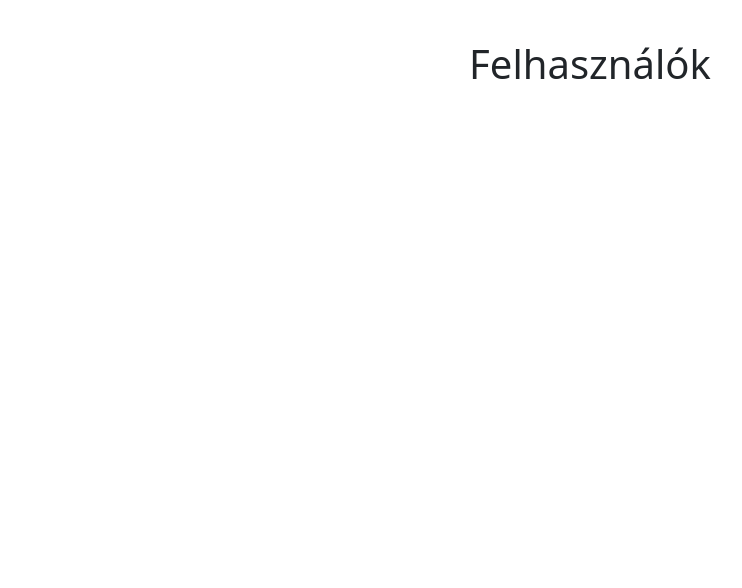
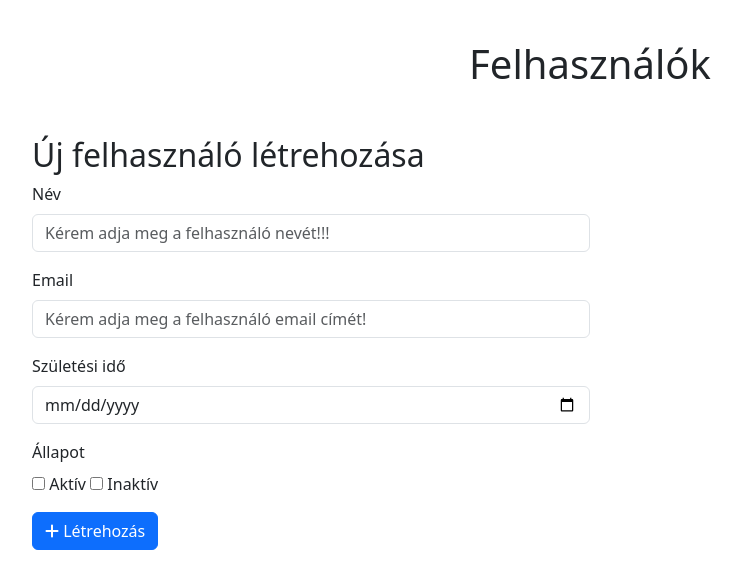
Before and after one commit to nemethbarbo/NodeJS-gyakorlas44-Nemeth-Barbara, a website: page index.html in a window 1280 px wide. Shown: the whole page, without its empty margins (50-792 px from the left). Drawn offline with nearby package versions, Linux system fonts and the light colour scheme.

Commit message:
html user letrehozasa

```diff
--- a/index.html
+++ b/index.html
@@ -16,8 +16,38 @@
 <body>
     <div class="container">
         <h1 class="mb-5 text-center">Felhasználók</h1>
+        <form id="newUserForm" class="mb-4 w-50">
+            <h2>Új felhasználó létrehozása</h2>
+            <div class="mb-3">
+                <label for="userName" class="form-label">Név</label>
+                <input type="text" class="form-control" name="userName" id="userName" placeholder="Kérem adja meg a felhasználó nevét!!!" required>
+            </div>
+            <div class="mb-3">
+                <label for="email" class="form-label">Email</label>
+                <input type="text" class="form-control" name="email" id="email" placeholder="Kérem adja meg a felhasználó email címét!" required>
+            </div>
+            <div class="mb-3">
+                <label for="birthDate" class="form-label">Születési idő</label>
+                <input type="date" class="form-control" name="birthDate" id="birthDate" required>
+            </div>
+            <div class="mb-3">
+                <label for="status" class="form-label">Állapot</label>
+                <br>
+                <input type="checkbox" name="status" id="status" value="true" >
+                <label for="status">Aktív</label>
+                <input type="checkbox" name="status" id="status" value="false" >
+                <label for="status">Inaktív</label>
+            </div>
+            <button type="submit" class="btn btn-primary"><i class="fas fa-plus"></i> Létrehozás</button>
+            </form>
 
 
     </div>
     <script src="https://cdn.jsdelivr.net/npm/axios/dist/axios.min.js"></script>
+    <script>
+
+
+
+        saveUsersData();
+    </script>
 </body>
--- a/users.js
+++ b/users.js
@@ -55,7 +55,7 @@ app.put('/users/:userName', (req, res) => {
         user.userName = userName;
         user.email = email;
         user.birthDate = birthDate;
-        user.status = userName;
+        user.status = status;
         saveUsersData();
         res.status(200).json({ message: 'Felhasználó adatai sikeresen frissítve.' });
     } else {
```
Also changed, not shown: users.json (+1 -12 lines).
